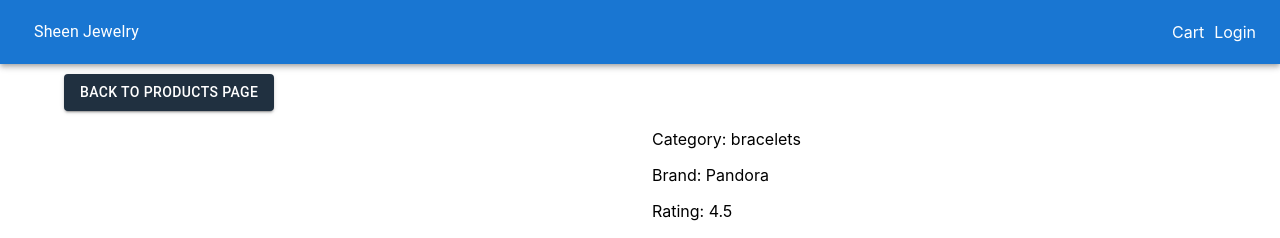
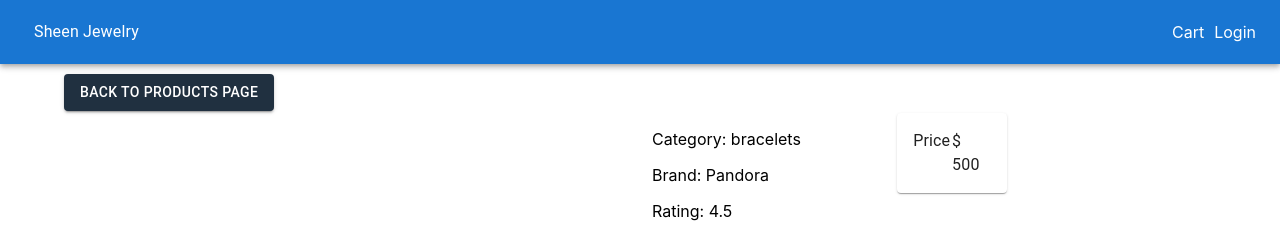
Before and after one commit to blksmth1725/next-sjewelry, a Next.js app: page /product/bracelet1 in a window 1280 px wide. Shown: the top 238 px of the page. Built offline with nearby package versions, Linux system fonts and the light colour scheme.

Commit message:
Display product details

```diff
--- a/pages/product/[slug].js
+++ b/pages/product/[slug].js
@@ -1,7 +1,15 @@
 import React from "react";
 import { useRouter } from "next/router";
 import Image from "next/image";
-import { Button, Link, Grid, List, ListItem } from "@mui/material";
+import {
+  Button,
+  Link,
+  Grid,
+  List,
+  ListItem,
+  Card,
+  Typography,
+} from "@mui/material";
 import NextLink from "next/link";
 import data from "../../utils/data";
 import Layout from "../../components/Layout";
@@ -47,6 +55,22 @@ const ProductScreen = () => {
             <ListItem>Description: {product.description}</ListItem>
           </List>
         </Grid>
+        <Grid>
+          <Card>
+            <List>
+              <ListItem>
+                <Grid container>
+                  <Grid item xs={6}>
+                    <Typography>Price</Typography>
+                  </Grid>
+                  <Grid item xs={6}>
+                    <Typography>$ {product.price}</Typography>
+                  </Grid>
+                </Grid>
+              </ListItem>
+            </List>
+          </Card>
+        </Grid>
       </Grid>
     </Layout>
   );
```
